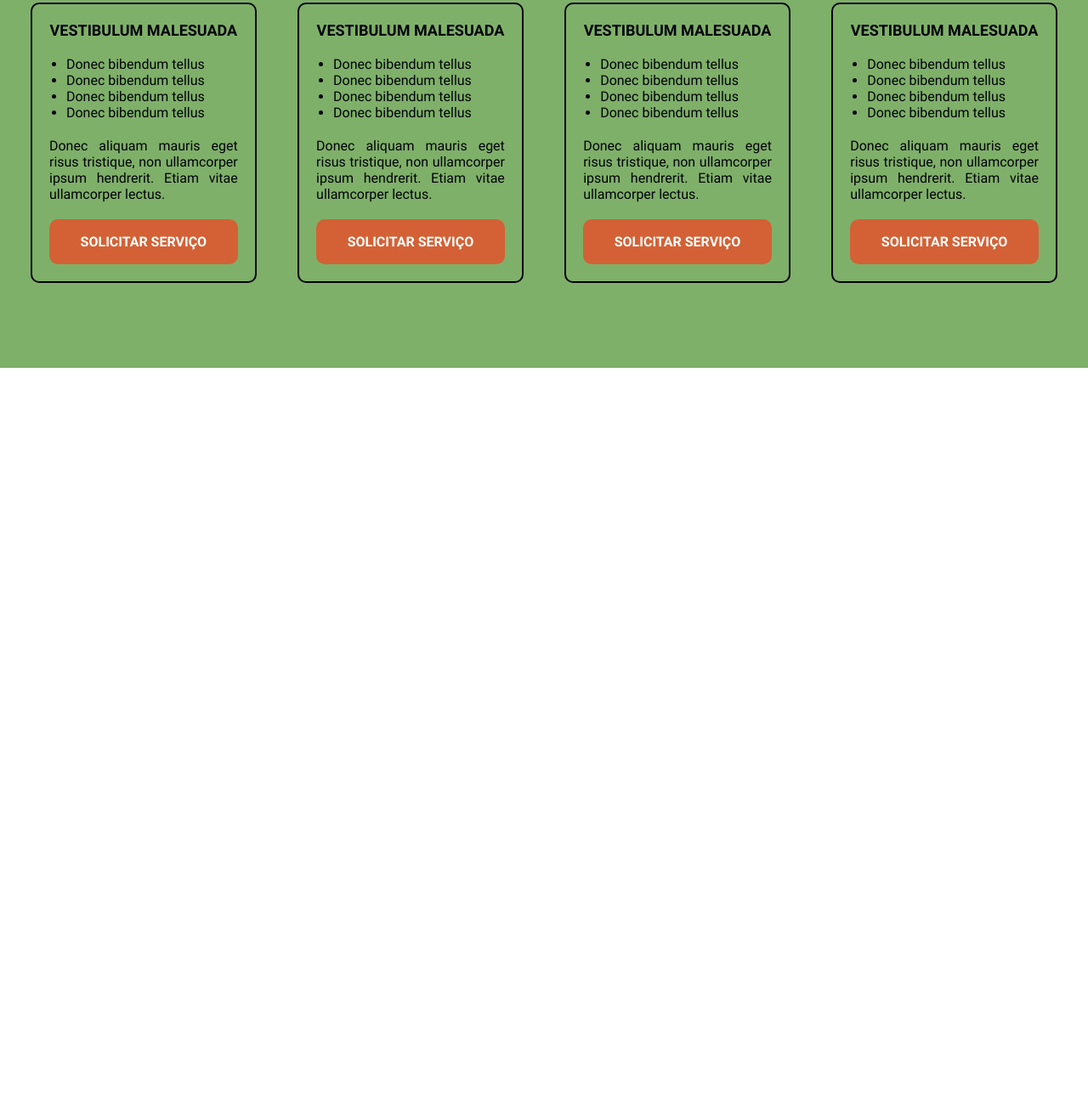
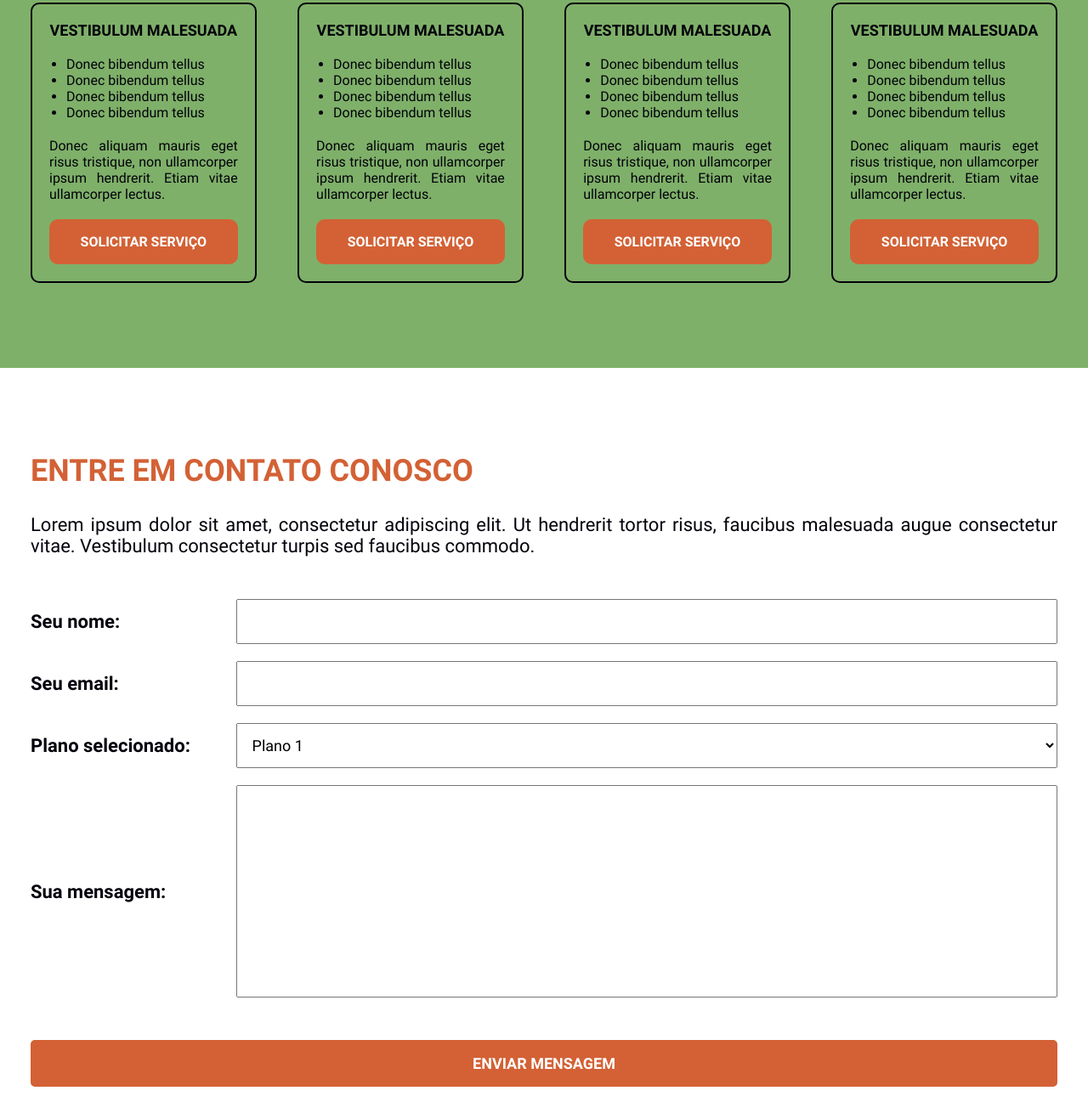
Before and after one commit to dozeroaosenior/mkt-do-zero-ao-senior, a website: page index.html in a window 1280 px wide. Shown: the part 1717-3034 px from the top of the page at 85% size. Before the commit the page ends 2150 px from the top, so only its background shows below. Drawn offline with nearby package versions, Linux system fonts and the light colour scheme; files that its build step writes are made by us from their sources.

Commit message:
criado formulario de contato

```diff
--- a/assets/src/js/scripts.js
+++ b/assets/src/js/scripts.js
@@ -25,4 +25,13 @@ $(document).ready(function () {
         ]
     });
 
+    $(".servico-btn").on("click", function(e){
+        e.preventDefault();
+        let plano = $(this).data("plano");
+        $("#plano").val(plano);
+        destino = $("#contato").offset().top;
+        $('html, body').animate({
+            scrollTop: destino - 100
+        }, 500);
+    })
 })
--- /dev/null
+++ b/assets/src/scss/components/contato.scss
@@ -0,0 +1,113 @@
+@import "../config.scss";
+
+.contato {
+    display: flex;
+    justify-content: center;
+    align-items: center;
+}
+
+.contato-conteudo {
+    width: 100%;
+    max-width: $max-width;
+    padding: 100px 20px;
+}
+
+.contato-conteudo > h2{
+    font-size: 36px;
+    text-transform: uppercase;
+    font-weight: bold;
+    color: $laranja;
+    margin-bottom: 30px;
+}
+
+.contato-conteudo > p{
+    font-size: 22px;
+    text-align: justify;
+    color: $preto;
+    margin-bottom: 50px;
+}
+
+.form-contato{
+    width: 100%;
+}
+
+.form-contato .campo{
+    display: flex;
+    justify-content: space-between;
+    align-items: center;
+    margin-bottom: 20px;
+}
+
+.form-contato .input-form{
+    flex: 1;
+    font-size: 18px;
+    padding: 14px;
+    outline-color: $laranja;
+}
+
+.form-contato textarea.input-form{
+    resize: none;
+    height: 250px;
+}
+
+.form-contato label{
+    width: 20%;
+    font-size: 22px;
+    color: $preto;
+    font-weight: bold;
+}
+
+.form-contato .form-btn{
+    width: 100%;
+    font-size: 18px;
+    padding: 14px;
+    color: $branco;
+    background-color: $laranja;
+    font-weight: bold;
+    border: 3px solid $laranja;
+    cursor: pointer;
+    border-radius: 5px;
+    text-transform: uppercase;
+    margin-top: 30px;
+}
+
+.form-contato .form-btn:hover{
+    color: $laranja;
+    background-color: transparent;
+}
+
+@media (max-width: $breakpoint) {
+    .contato-conteudo {
+        padding: 50px 20px;
+    }
+
+    .contato-conteudo > h2{
+        font-size: 26px;
+    }
+
+    .contato-conteudo > p{
+        font-size: 18px;
+    }
+
+    .form-contato .campo{
+        flex-direction: column;
+        width: 100%;
+    }
+
+    .form-contato .input-form{
+        width: 100%;
+        font-size: 16px;
+    }
+
+    .form-contato label{
+        width: 100%;
+        font-size: 18px;
+        display: block;
+        margin-bottom: 5px;
+    }
+
+    .form-contato .form-btn{
+        font-size: 16px;
+        margin-top: 0;
+    }
+}
--- a/assets/src/scss/style.scss
+++ b/assets/src/scss/style.scss
@@ -3,3 +3,4 @@
 @import "./components/banner-inicial.scss";
 @import "./components/sobre-nos.scss";
 @import "./components/servicos.scss";
+@import "./components/contato.scss";
--- a/index.html
+++ b/index.html
@@ -138,6 +138,36 @@
             </div>
         </div>
     </section>
+    <section class="contato" id="contato">
+        <div class="contato-conteudo">
+            <h2>Entre em contato conosco</h2>
+            <p>Lorem ipsum dolor sit amet, consectetur adipiscing elit. Ut hendrerit tortor risus, faucibus malesuada augue consectetur vitae. Vestibulum consectetur turpis sed faucibus commodo.</p>
+            <form class="form-contato">
+                <div class="campo">
+                    <label for="nome">Seu nome:</label>
+                    <input type="text" name="nome" id="nome" class="input-form">
+                </div>
+                <div class="campo">
+                    <label for="email">Seu email:</label>
+                    <input type="email" name="email" id="email" class="input-form">
+                </div>
+                <div class="campo">
+                    <label for="nome">Plano selecionado:</label>
+                    <select class="input-form" id="plano">
+                        <option value="1">Plano 1</option>
+                        <option value="2">Plano 2</option>
+                        <option value="3">Plano 3</option>
+                        <option value="4">Plano 4</option>
+                    </select>
+                </div>
+                <div class="campo">
+                    <label for="mensagem">Sua mensagem:</label>
+                    <textarea name="mensagem" id="mensagem" class="input-form"></textarea>
+                </div>
+                <button class="form-btn">Enviar mensagem</button>
+            </form>
+        </div>
+    </section>
 
     <script src="./node_modules/jquery/dist/jquery.min.js"></script>
     <script src="./node_modules/@fortawesome/fontawesome-free/js/all.min.js"></script>
```
